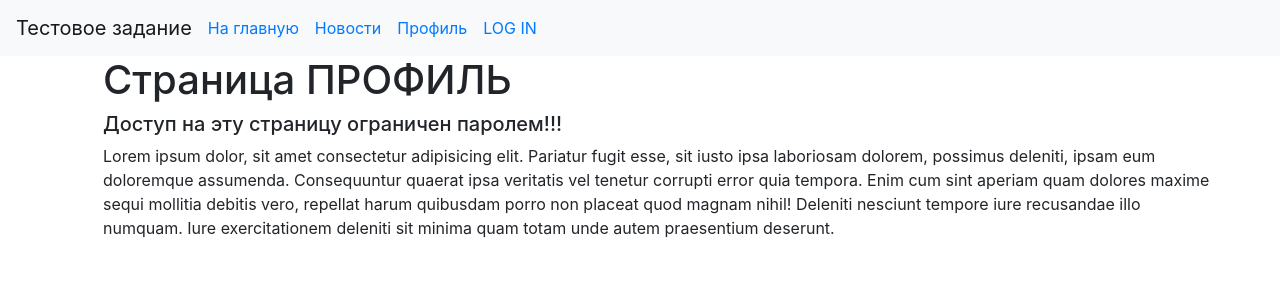
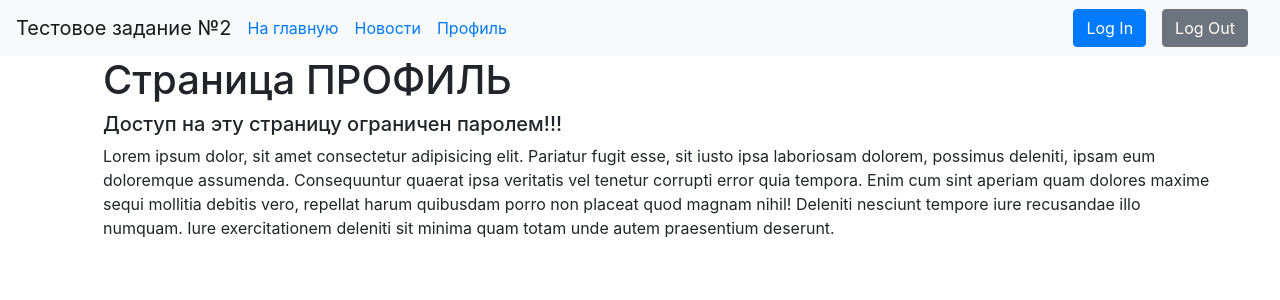
Before and after one commit to LeoUral/tz_proglib, a React (Create React App) app: page /profile in a window 1280 px wide. Shown: the top 300 px of the page. Built offline with nearby package versions, Linux system fonts and the light colour scheme; no server answers.

Commit message:
Создан POST запрос к серверу
Создан POST запрос к серверу через Fetch. Ответ получен.

```diff
--- a/src/components/Profile.js
+++ b/src/components/Profile.js
@@ -2,16 +2,41 @@ import React from 'react';
 import { Container } from 'react-bootstrap';
 
 export default class Profile extends React.Component {
+    constructor(props) {
+        super(props);
+        this.dataSend = {
+            email: 'max@test.com',
+            password: '12345'
+        };
+    }
+
+
+    async getResponse() {
+        this.response = await fetch('https://mysterious-reef-29460.herokuapp.com/api/v1/validate', {
+            method: 'POST',
+            headers: {
+                'Content-Type': 'application/json'
+            },
+            body: JSON.stringify(this.dataSend)
+        });
+    }
 
     componentDidMount() {
         if (localStorage.getItem('verification') === 'false') {
             document.location.href = '/login';
+        } else {
+            this.getResponse();
+            setTimeout(() => {
+                console.log(this.response.json());
+            }, 500);
         }
+
+
     }
 
-    componentWillUnmount() {
-        localStorage.setItem('verification', false);
-    }
+    // componentWillUnmount() {
+    //     localStorage.setItem('verification', false);
+    // }
 
     render() {
         return (
--- a/src/components/navibar.js
+++ b/src/components/navibar.js
@@ -1,20 +1,28 @@
 import React from 'react';
-import { Nav, Navbar } from 'react-bootstrap';
+import { Nav, Navbar, Button } from 'react-bootstrap';
 import { Link } from 'react-router-dom';
 
 export default function Navibar() {
 
+    function handleClick() {
+        localStorage.setItem('verification', false);
+        document.location.href = '/login';
+    }
+
     return (
         <>
             <Navbar bg="light" expand="lg">
-                <Navbar.Brand href="/">Тестовое задание</Navbar.Brand>
+                <Navbar.Brand href="/">Тестовое задание №2</Navbar.Brand>
                 <Navbar.Toggle aria-controls="basic-navbar-nav" />
                 <Navbar.Collapse id="basic-navbar-nav">
                     <Nav className="mr-auto">
                         <Link className="mr-3" to="/">На главную</Link>
                         <Link className="mr-3" to="/news">Новости</Link>
                         <Link className="mr-3" to="/profile">Профиль</Link>
-                        <Link className="mr-3" to="/login">LOG IN</Link>
+                    </Nav>
+                    <Nav >
+                        <Button variant="primary" className="mr-3" href="/login" >Log In</Button>
+                        <Button variant="secondary" className="mr-3" onClick={handleClick}>Log Out</Button>
                     </Nav>
                 </Navbar.Collapse>
             </Navbar>
```
Also changed, not shown: 1 other file (tests, documents, lock files or other folders).
